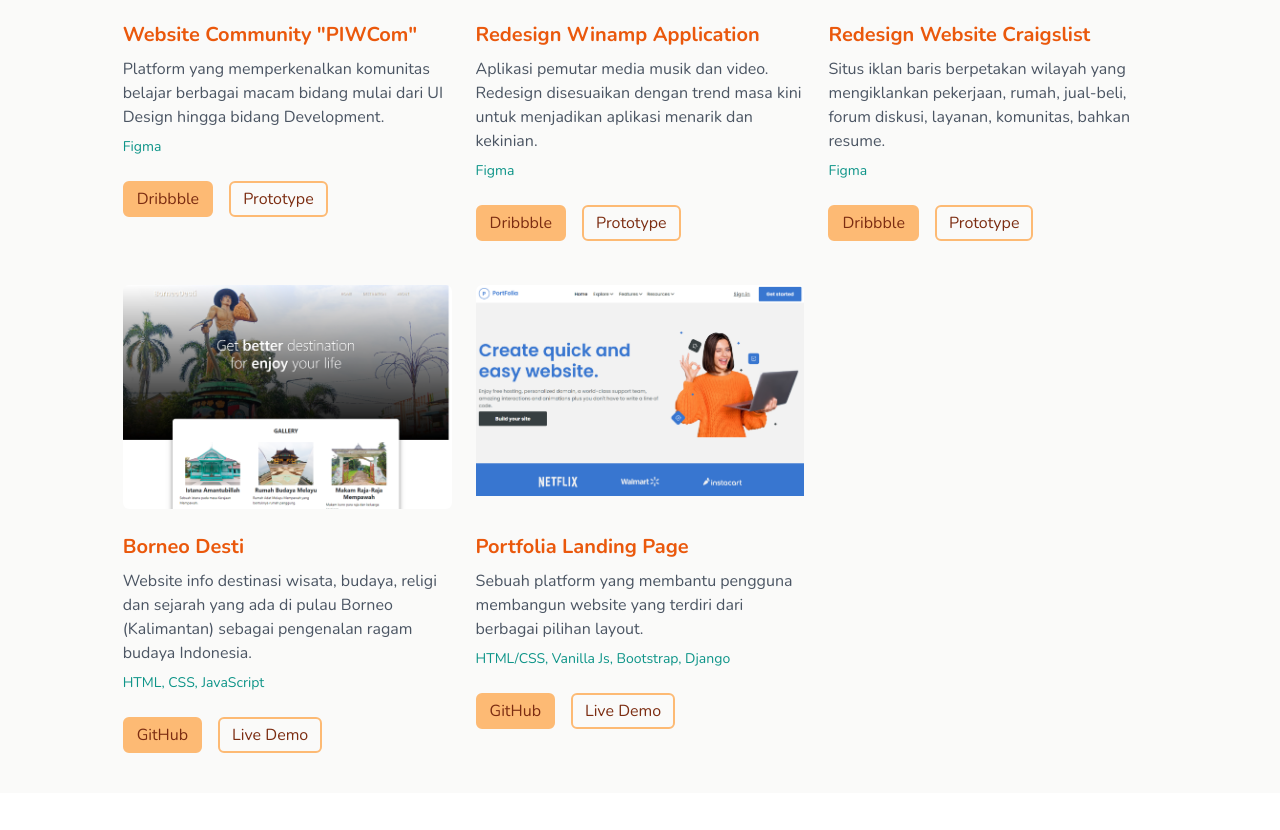
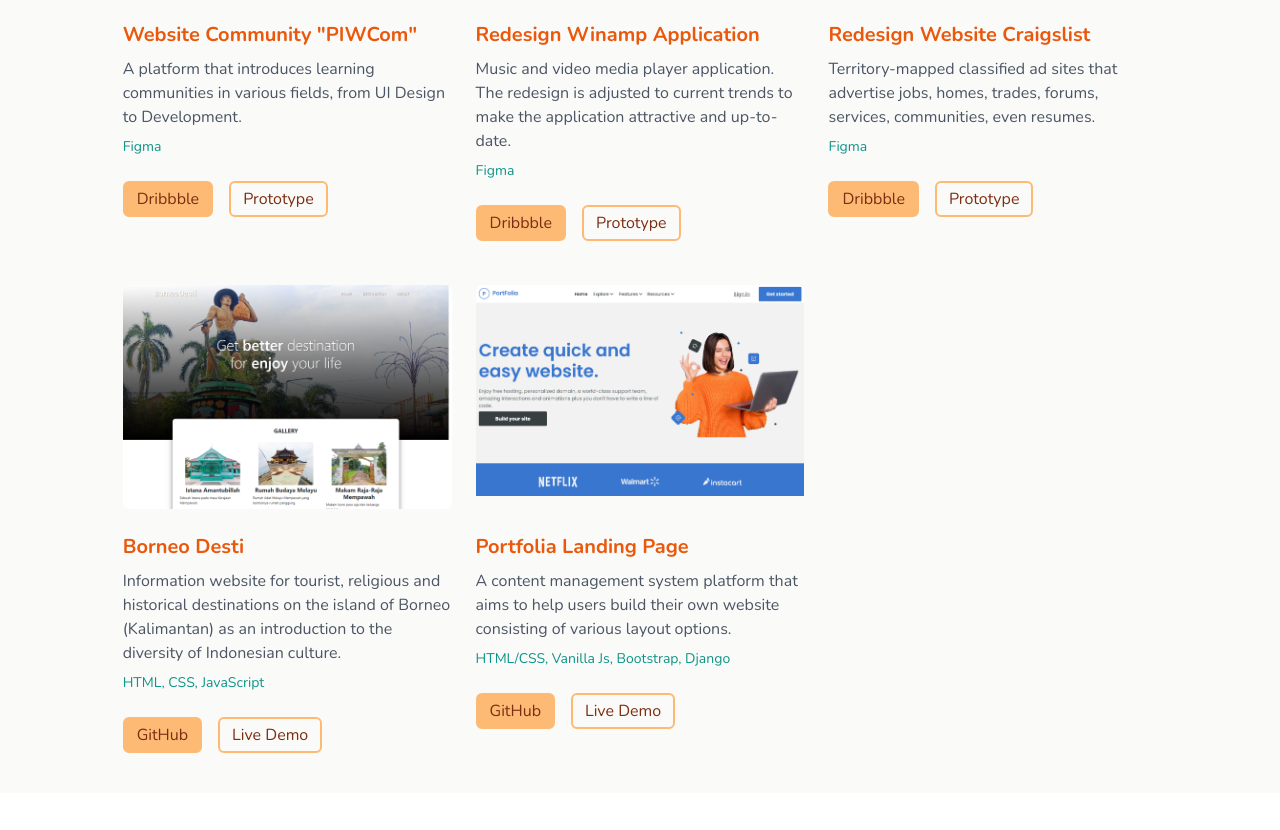
Before and after one commit to miftahuljna127/mifta-portfolio, a website: page public/index.html in a window 1280 px wide. Shown: the part 978-1808 px from the top of the page. Drawn offline with nearby package versions, Linux system fonts and the light colour scheme; grey boxes are pictures that could not be loaded.

Commit message:
change description project to english

```diff
--- a/public/index.html
+++ b/public/index.html
@@ -138,8 +138,8 @@
               <a id="title" class="font-extrabold text-xl text-orange-600"
                 href="https://dribbble.com/shots/20280281-PIWCom-Community-Website" target="_blank">Website Community
                 "PIWCom"</a>
-              <p id="description" class="text-md mt-2 text-gray-600">Platform yang memperkenalkan
-                komunitas belajar berbagai macam bidang mulai dari UI Design hingga bidang Development.</p>
+              <p id="description" class="text-md mt-2 text-gray-600">A platform that introduces learning communities in
+                various fields, from UI Design to Development.</p>
               <p class="text-sm text-teal-600 mt-2">Figma</p>
               <ul class="text-sm mt-4 flex gap-x-2 md:gap-x-4 lg:text-base lg:mt-6">
                 <li class="border-solid border-2 border-orange-300 rounded-md px-3 py-1 bg-orange-300 text-orange-900">
@@ -162,8 +162,8 @@
               <a id="title" class="font-extrabold text-xl text-orange-600"
                 href="https://dribbble.com/shots/20500264-Redesign-Winamp-Application" target="_blank">Redesign Winamp
                 Application</a>
-              <p id="description" class="text-md mt-2 text-gray-600">Aplikasi pemutar media musik dan
-                video. Redesign disesuaikan dengan trend masa kini untuk menjadikan aplikasi menarik dan kekinian.
+              <p id="description" class="text-md mt-2 text-gray-600">Music and video media player application. The
+                redesign is adjusted to current trends to make the application attractive and up-to-date.
               </p>
               <p class="text-sm text-teal-600 mt-2">Figma</p>
               <ul class="text-sm mt-4 flex gap-x-2 md:gap-x-4 lg:text-base lg:mt-6">
@@ -184,8 +184,8 @@
             <div class="description-project mt-4 md:mt-6">
               <a id="title" class="font-extrabold text-xl text-orange-600" href="" target="_blank">Redesign
                 Website Craigslist</a>
-              <p id="description" class="text-md mt-2 text-gray-600">Situs iklan baris berpetakan wilayah yang
-                mengiklankan pekerjaan, rumah, jual-beli, forum diskusi, layanan, komunitas, bahkan resume.</p>
+              <p id="description" class="text-md mt-2 text-gray-600">Territory-mapped classified ad sites that advertise
+                jobs, homes, trades, forums, services, communities, even resumes.</p>
               <p class="text-sm text-teal-600 mt-2">Figma</p>
               <ul class="text-sm mt-4 flex gap-x-2 md:gap-x-4 lg:text-base lg:mt-6">
                 <li class="border-solid border-2 border-orange-300 rounded-md px-3 py-1 bg-orange-300 text-orange-900">
@@ -204,9 +204,9 @@
             <div class="description-project mt-4 md:mt-6">
               <a id="title" class="font-extrabold text-xl text-orange-600" href="http://www.borneodesti.epizy.com/?i=1"
                 target="_blank">Borneo Desti</a>
-              <p id="description" class="text-md mt-2 text-gray-600">Website info destinasi wisata, budaya,
-                religi dan sejarah yang ada di pulau Borneo (Kalimantan) sebagai
-                pengenalan ragam budaya Indonesia.</p>
+              <p id="description" class="text-md mt-2 text-gray-600">Information website for tourist,
+                religious and historical destinations on the island of Borneo (Kalimantan) as an introduction to the
+                diversity of Indonesian culture.</p>
               <p class="text-sm text-teal-600 mt-2">HTML, CSS, JavaScript</p>
               <ul class="text-sm mt-4 flex gap-x-2 md:gap-x-4 lg:text-base lg:mt-6">
                 <li class="border-solid border-2 border-orange-300 rounded-md px-3 py-1 bg-orange-300 text-orange-900">
@@ -226,8 +226,8 @@
               <a id="title" class="font-extrabold text-xl text-orange-600" href="https://youtu.be/AVAvNnpKvtQ"
                 target="_blank">Portfolia Landing
                 Page</a>
-              <p id="description" class="text-md mt-2 text-gray-600">Sebuah platform yang membantu pengguna membangun
-                website yang terdiri dari berbagai pilihan layout.</p>
+              <p id="description" class="text-md mt-2 text-gray-600">A content management system platform that aims to
+                help users build their own website consisting of various layout options.</p>
               <p class="text-sm text-teal-600 mt-2">HTML/CSS, Vanilla Js, Bootstrap, Django</p>
               <ul class="text-sm mt-4 flex gap-x-2 md:gap-x-4 lg:text-base lg:mt-6">
                 <li class="border-solid border-2 border-orange-300 rounded-md px-3 py-1 bg-orange-300 text-orange-900">
```
